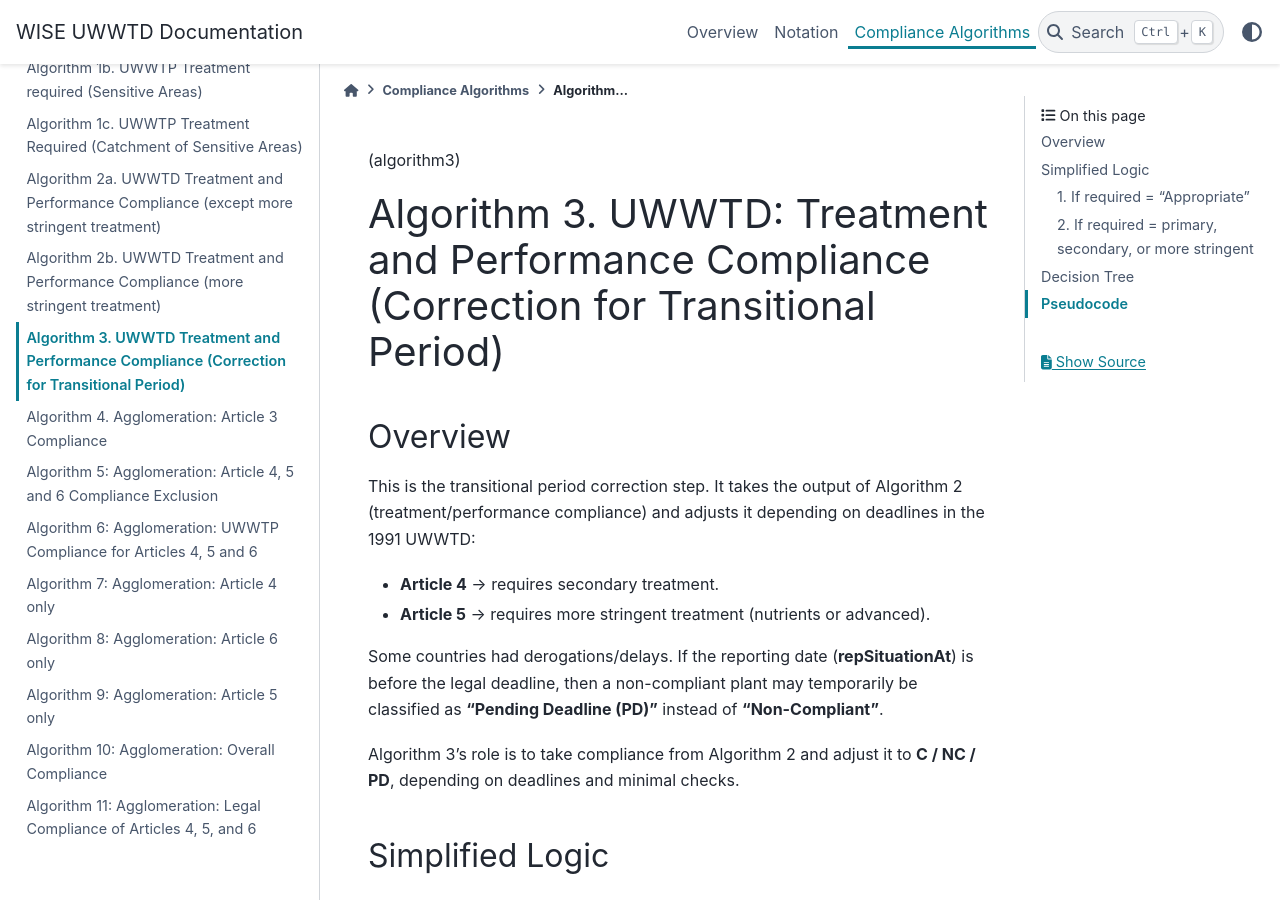
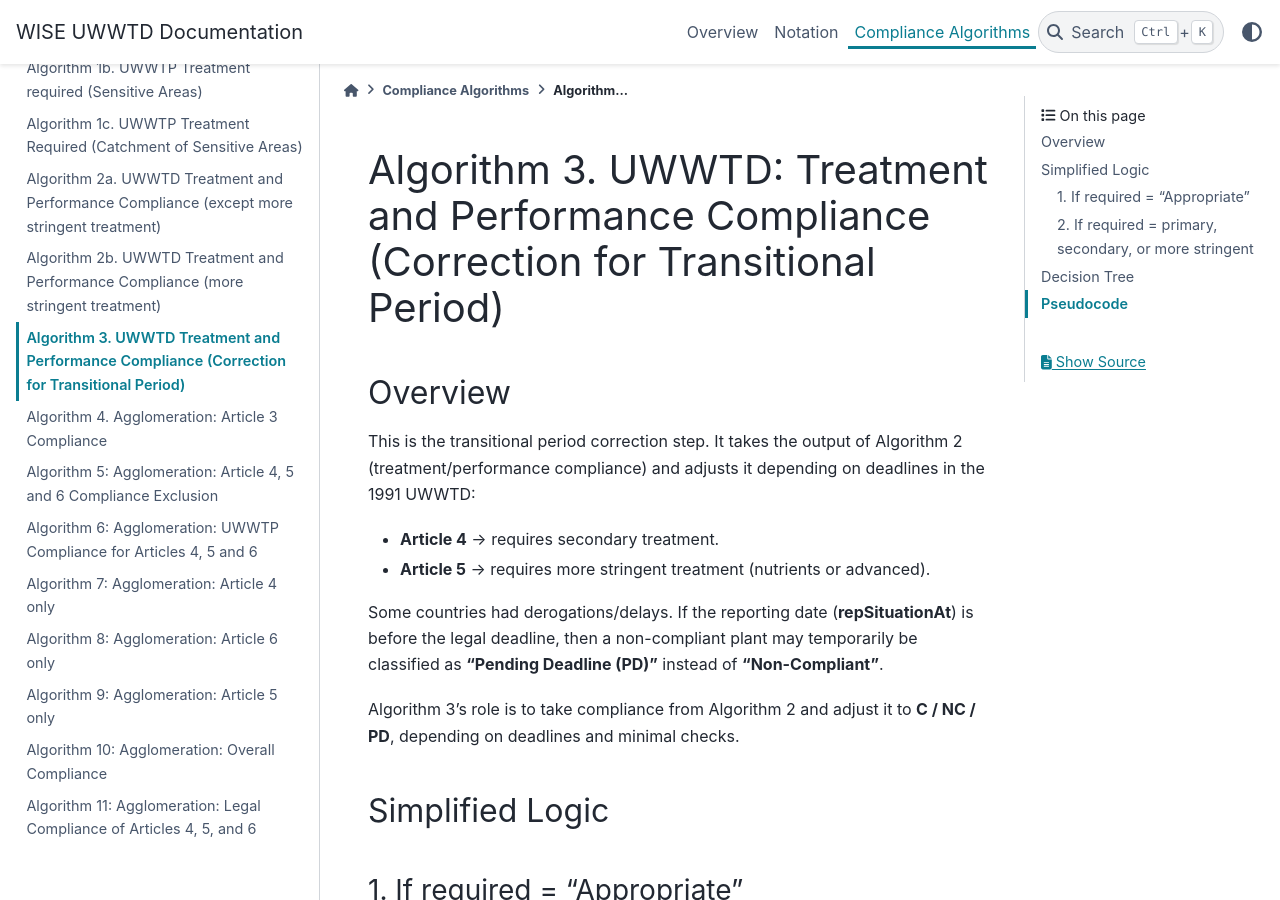
Before and after one commit to eeadata/WISE.UWWTD.Documentation, a Sphinx documentation site: the page built from docs/algorithms/algorithm-3.md, in a window 1280 px wide and 900 px high. Built offline with Sphinx 7.4.7 and the PyData theme 0.15.4, drawn with Linux system fonts in a browser that asks for light colours.

Commit message:
Update algorithm heading references

```diff
--- a/docs/algorithms/algorithm-3.md
+++ b/docs/algorithms/algorithm-3.md
@@ -1,4 +1,4 @@
-(algorithm3)
+(algorithm3)=
 # Algorithm 3. UWWTD: Treatment and Performance Compliance (Correction for Transitional Period)
 
 ## Overview
```
Also changed, not shown: docs/algorithms/algorithm-4.md (+1 -1 lines).
